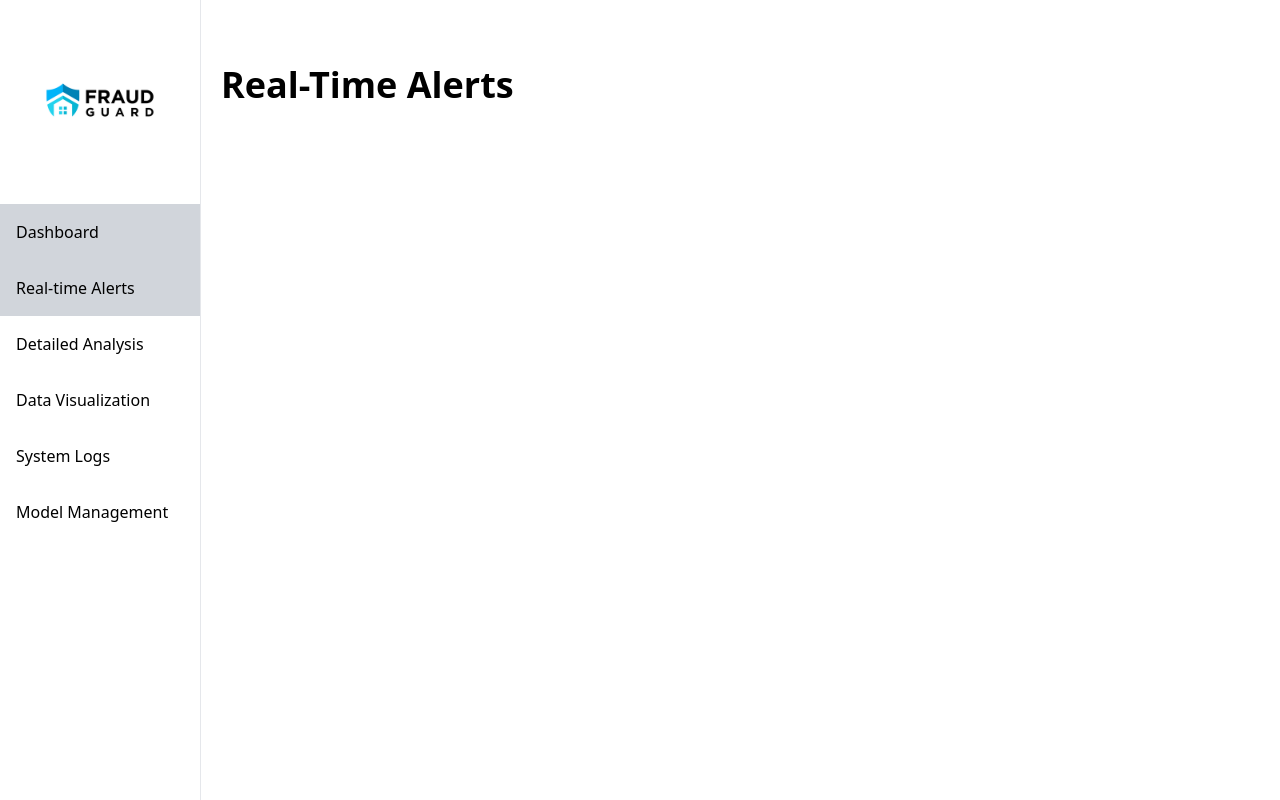
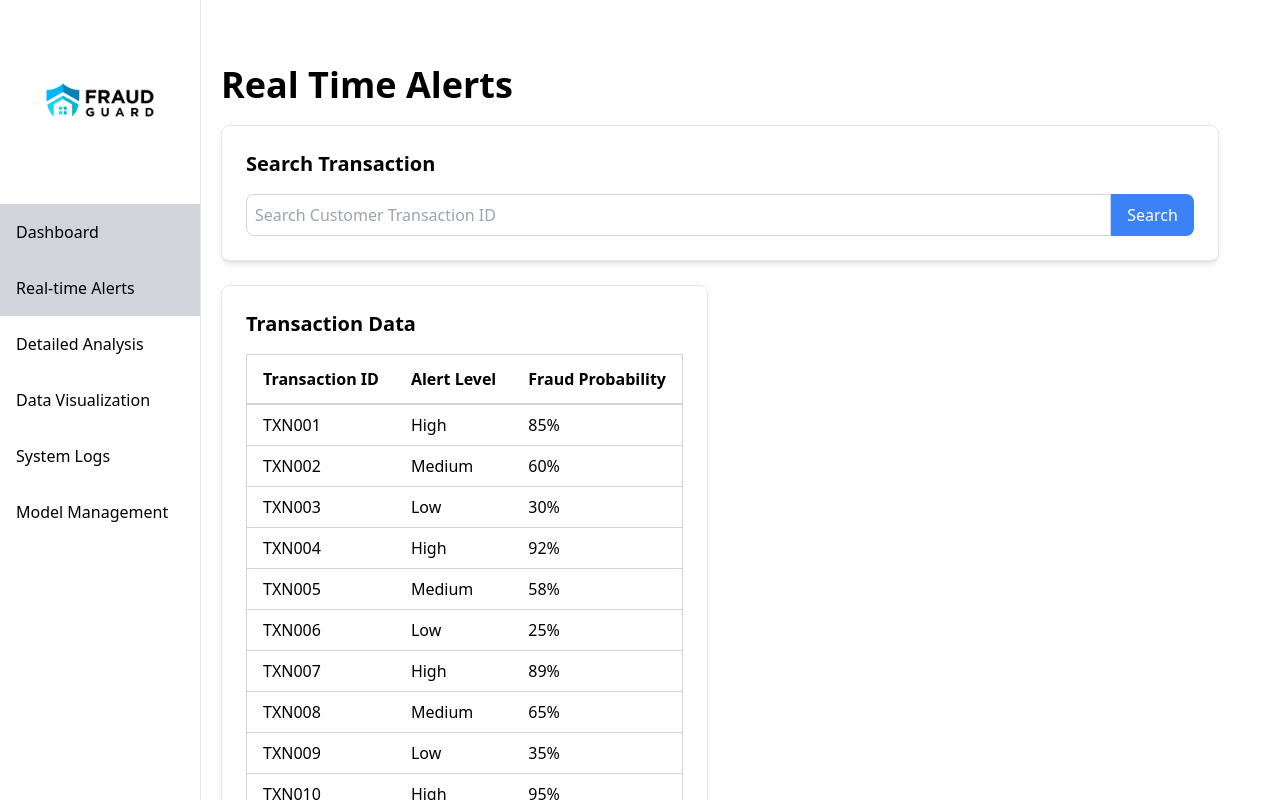
Before and after one commit to yolokazi-cloud/FraudGuardAI, a Next.js app in the folder frontend/: page /real-time-alerts in a window 1280 px wide. Shown: the top 800 px of the page. Built offline with nearby package versions, Linux system fonts and the light colour scheme.

Commit message:
Added Real Time Alerts Page

```diff
--- a/frontend/components/TransactionTable.jsx
+++ b/frontend/components/TransactionTable.jsx
@@ -1,4 +1,5 @@
 import { useState } from 'react';
+import { Card } from '.';
 
 export default function TransactionTable() {
   const [searchTerm, setSearchTerm] = useState('');
@@ -73,11 +74,6 @@ export default function TransactionTable() {
           </tbody>
         </table>
       </div>
-
-      {/* Back to top button */}
-      <div id="gotoTop" className="uil uil-angle-up" style={{ cursor: 'pointer', position: 'fixed', bottom: '20px', right: '20px' }}>
-        <a href="#">Go To Top</a>
-      </div>
     </div>
   );
 }
--- a/frontend/components/index.js
+++ b/frontend/components/index.js
@@ -1,5 +1,6 @@
 import SideBar from "./SideBar";
 import Card from "./Card";
 import Document from "./_documents";
+import TransactionTable from "./TransactionTable";
 
-export {  SideBar, Card, Document };
+export {  SideBar, Card, Document, TransactionTable };
--- a/frontend/pages/_app.js
+++ b/frontend/pages/_app.js
@@ -1,10 +1,12 @@
 import Script from 'next/script';
 import '../styles/globals.css';
+// import  '../styles/style.css';
 import { Component } from 'react';
 import { SideBar } from '@/components';
 import { BasicHeader } from '@/components';
 import { LandingContent } from '@/components';
 import { Footer } from '@/components';
+
 
 const App = ({ Component, pageProps }) => (
   <div className="flex ">
--- a/frontend/pages/model-management.js
+++ b/frontend/pages/model-management.js
@@ -4,7 +4,8 @@ import { Card } from '@/components'
 const ModelManagement = () => {
   return (
     <div className="pl-5">
-      <h2 className="text-4xl font-semibold pb-5">Dashboard</h2>
+      <h2 className="text-4xl font-semibold pb-5">Model
+      Management</h2>
       <div className="grid grid-cols-2 gap-12">
         {/* Two cards on the top */}
         <Card pagename="Model Details">
--- a/frontend/pages/real-time-alerts.js
+++ b/frontend/pages/real-time-alerts.js
@@ -1,13 +1,88 @@
-import React from 'react'
+import { useState } from 'react';
+import { Card } from '@/components' // Assuming Card is in the same directory
 
-const RealTimeAlerts = () => {
+export default function RealTimeAlerts() {
+  const [searchTerm, setSearchTerm] = useState('');
+
+  const dummyData = [
+    { transactionId: 'TXN001', alertLevel: 'High', fraudProbability: '85%' },
+    { transactionId: 'TXN002', alertLevel: 'Medium', fraudProbability: '60%' },
+    { transactionId: 'TXN003', alertLevel: 'Low', fraudProbability: '30%' },
+    { transactionId: 'TXN004', alertLevel: 'High', fraudProbability: '92%' },
+    { transactionId: 'TXN005', alertLevel: 'Medium', fraudProbability: '58%' },
+    { transactionId: 'TXN006', alertLevel: 'Low', fraudProbability: '25%' },
+    { transactionId: 'TXN007', alertLevel: 'High', fraudProbability: '89%' },
+    { transactionId: 'TXN008', alertLevel: 'Medium', fraudProbability: '65%' },
+    { transactionId: 'TXN009', alertLevel: 'Low', fraudProbability: '35%' },
+    { transactionId: 'TXN010', alertLevel: 'High', fraudProbability: '95%' },
+    { transactionId: 'TXN011', alertLevel: 'Medium', fraudProbability: '55%' },
+    { transactionId: 'TXN012', alertLevel: 'Low', fraudProbability: '20%' },
+    { transactionId: 'TXN013', alertLevel: 'High', fraudProbability: '80%' },
+    { transactionId: 'TXN014', alertLevel: 'Medium', fraudProbability: '68%' },
+    { transactionId: 'TXN015', alertLevel: 'Low', fraudProbability: '40%' },
+  ];
+
+  const filteredData = dummyData.filter((transaction) =>
+    transaction.transactionId.toLowerCase().includes(searchTerm.toLowerCase())
+  );
+
   return (
     <div className="pl-5">
-    <h2 className="text-4xl font-semibold">
-      Real-Time Alerts
-    </h2>
+      <h2 className="text-4xl font-semibold pb-5">
+        Real Time Alerts
+      </h2>
+    <div className="grid grid-cols-2 gap-6 ml-08">
+
+      <div className="col-span-2 ">
+        <Card pagename="Search Transaction">
+          <div className="">
+            <div className="mt-4">
+              <div className="flex">
+                <input
+                  type="text"
+                  className="border border-gray-300 rounded-l-lg p-2 w-full"
+                  placeholder="Search Customer Transaction ID"
+                  value={searchTerm}
+                  onChange={(e) => setSearchTerm(e.target.value)}
+                />
+                <button className="bg-blue-500 text-white px-4 py-2 rounded-r-lg">
+                  Search
+                </button>
+              </div>
+            </div>
+          </div>
+        </Card>
+      </div>
+
+      <div className="">
+        <Card pagename="Transaction Data" className="mt-5">
+          <table className="min-w-full bg-white border border-gray-300">
+            <thead>
+              <tr>
+                <th className="py-3 px-4 border-b-2 border-gray-300 text-left">Transaction ID</th>
+                <th className="py-3 px-4 border-b-2 border-gray-300 text-left">Alert Level</th>
+                <th className="py-3 px-4 border-b-2 border-gray-300 text-left">Fraud Probability</th>
+              </tr>
+            </thead>
+            <tbody>
+              {filteredData.map((transaction, index) => (
+                <tr key={index} className="hover:bg-gray-100">
+                  <td className="py-2 px-4 border-b border-gray-300">{transaction.transactionId}</td>
+                  <td className="py-2 px-4 border-b border-gray-300">{transaction.alertLevel}</td>
+                  <td className="py-2 px-4 border-b border-gray-300">{transaction.fraudProbability}</td>
+                </tr>
+              ))}
+            </tbody>
+          </table>
+        </Card>
+      </div>
+
+    </div>
   </div>
-  )
+  );
 }
 
-export default RealTimeAlerts;
+
+{/*
+
+      {/* Transaction Table wrapped in a Card */}
```
